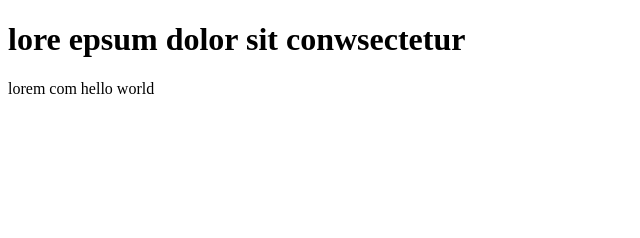
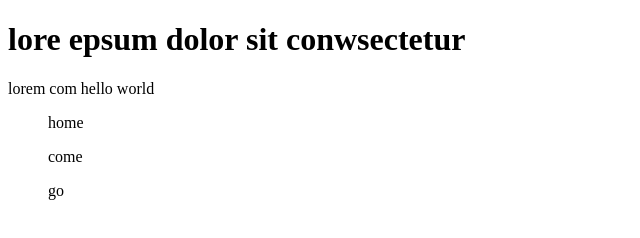
Before and after one commit to Maheshbabu018/git1, a plain HTML site: page index.html in a window 1280 px wide. Shown: the whole page, without its empty margins (0-640 px from the left). Drawn offline with Linux system fonts and the light colour scheme.

Commit message:
add list

```diff
--- a/index.html
+++ b/index.html
@@ -8,5 +8,9 @@
 <body>
     <h1>lore epsum dolor sit conwsectetur</h1>
     <p>lorem com hello world</p>
+    <ul>home</ul>
+    <ul>come</ul>
+    <ul>go</ul>
+
 </body>
 </html>
```
